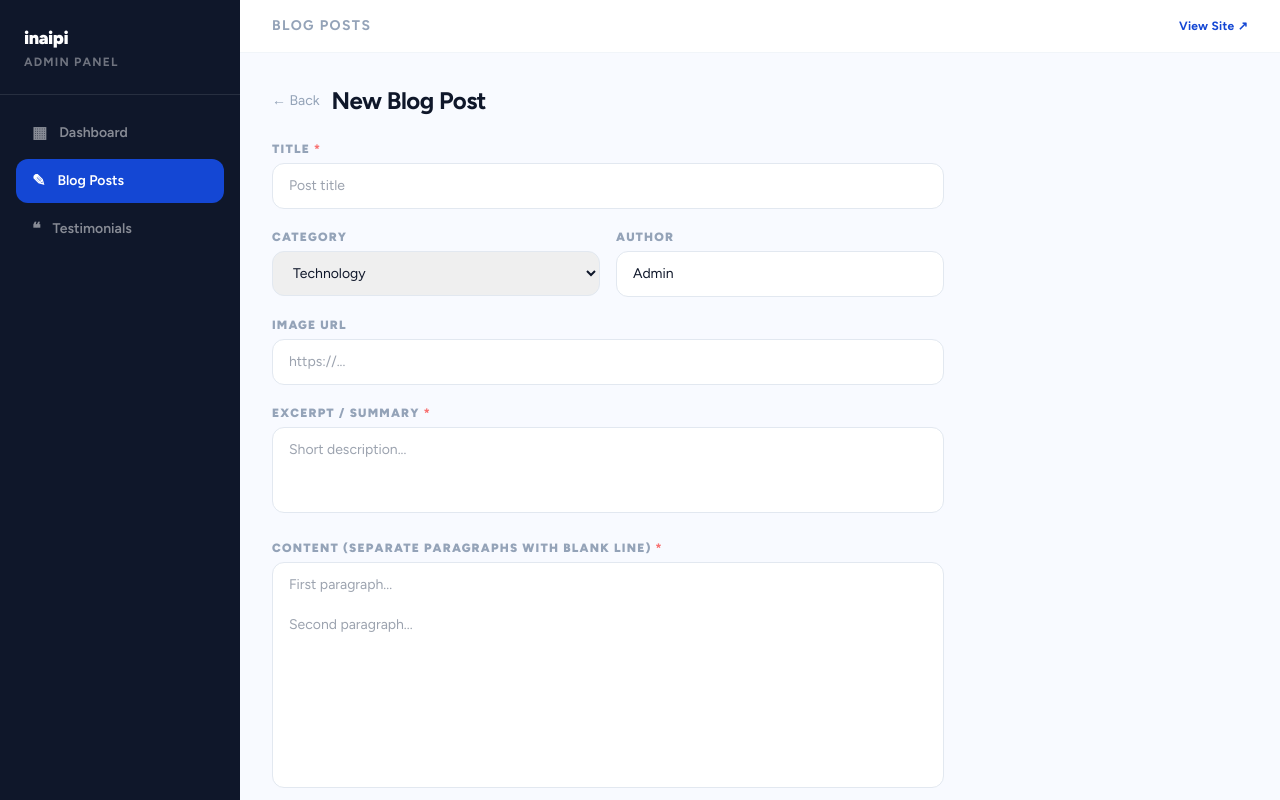
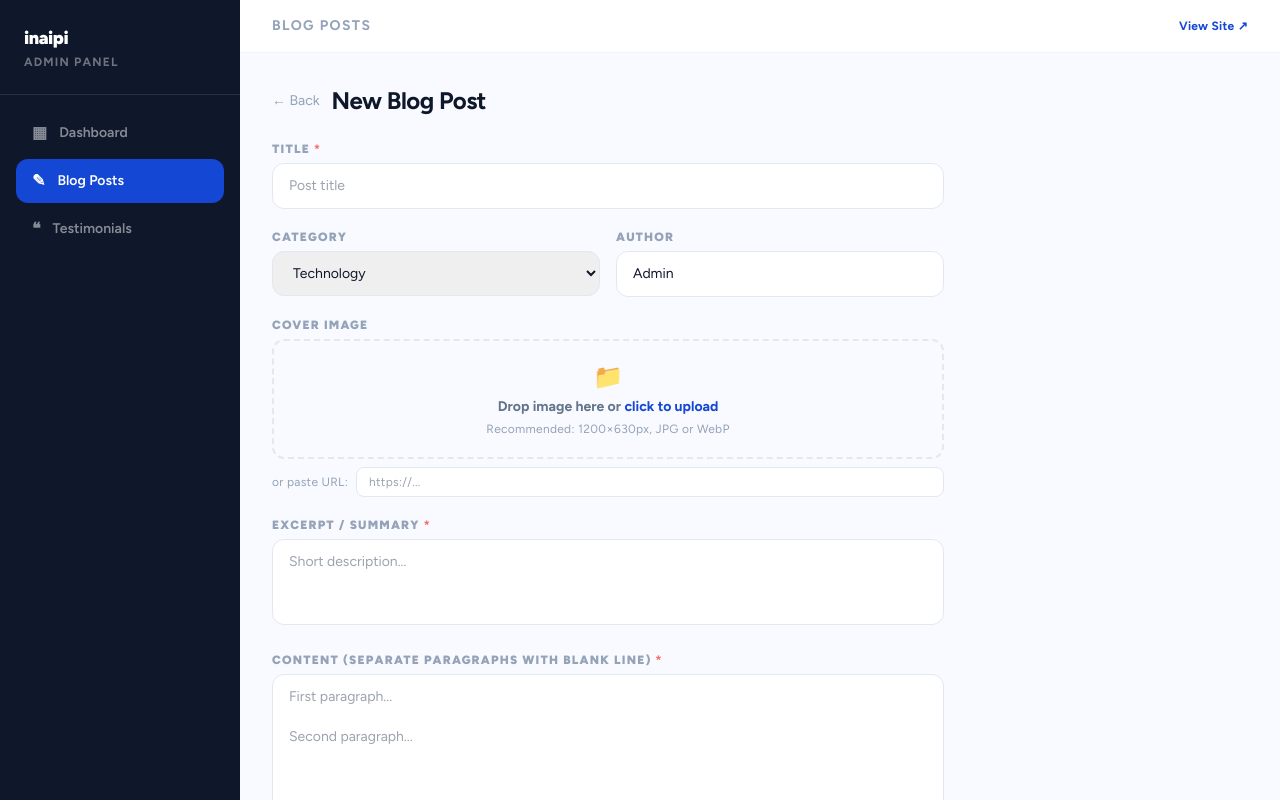
Before and after one commit to varalakshmivaru231020-svg/inaipi, a Next.js app: page /admin/blogs/new in a window 1280 px wide. Shown: the top 800 px of the page. Built offline with nearby package versions, Linux system fonts and the light colour scheme.

Commit message:
feat: add drag-and-drop image upload for blog cover and testimonial avatars
Co-Authored-By: Claude Sonnet 4.6 <noreply@anthropic.com>

```diff
--- a/src/app/admin/blogs/[id]/page.tsx
+++ b/src/app/admin/blogs/[id]/page.tsx
@@ -3,6 +3,7 @@
 import { useEffect, useState } from 'react';
 import { useParams, useRouter } from 'next/navigation';
 import Link from 'next/link';
+import ImageUpload from '../../components/ImageUpload';
 
 export default function EditBlog() {
   const { id } = useParams<{ id: string }>();
@@ -65,9 +66,12 @@ export default function EditBlog() {
             <input value={form.author} onChange={e => set('author', e.target.value)} className={inp} />
           </Field>
         </div>
-        <Field label="Image URL">
-          <input value={form.image} onChange={e => set('image', e.target.value)} className={inp} />
-        </Field>
+        <ImageUpload
+          label="Cover Image"
+          value={form.image}
+          onChange={url => set('image', url)}
+          hint="Recommended: 1200×630px, JPG or WebP"
+        />
         <Field label="Excerpt" required>
           <textarea value={form.excerpt} onChange={e => set('excerpt', e.target.value)} required rows={3} className={inp} />
         </Field>
--- a/src/app/admin/blogs/new/page.tsx
+++ b/src/app/admin/blogs/new/page.tsx
@@ -3,6 +3,7 @@
 import { useState } from 'react';
 import { useRouter } from 'next/navigation';
 import Link from 'next/link';
+import ImageUpload from '../../components/ImageUpload';
 
 export default function NewBlog() {
   const router = useRouter();
@@ -38,29 +39,34 @@ export default function NewBlog() {
 
       <form onSubmit={submit} className="space-y-5">
         <Field label="Title" required>
-          <input value={form.title} onChange={e => set('title', e.target.value)} required placeholder="Post title" className={input} />
+          <input value={form.title} onChange={e => set('title', e.target.value)} required placeholder="Post title" className={inp} />
         </Field>
         <div className="grid sm:grid-cols-2 gap-4">
           <Field label="Category">
-            <select value={form.category} onChange={e => set('category', e.target.value)} className={input}>
+            <select value={form.category} onChange={e => set('category', e.target.value)} className={inp}>
               {['Technology','Business','Design','Updates','Innovation'].map(c => <option key={c}>{c}</option>)}
             </select>
           </Field>
           <Field label="Author">
-            <input value={form.author} onChange={e => set('author', e.target.value)} className={input} />
+            <input value={form.author} onChange={e => set('author', e.target.value)} className={inp} />
           </Field>
         </div>
-        <Field label="Image URL">
-          <input value={form.image} onChange={e => set('image', e.target.value)} placeholder="https://..." className={input} />
-        </Field>
+
+        <ImageUpload
+          label="Cover Image"
+          value={form.image}
+          onChange={url => set('image', url)}
+          hint="Recommended: 1200×630px, JPG or WebP"
+        />
+
         <Field label="Excerpt / Summary" required>
-          <textarea value={form.excerpt} onChange={e => set('excerpt', e.target.value)} required rows={3} placeholder="Short description..." className={input} />
+          <textarea value={form.excerpt} onChange={e => set('excerpt', e.target.value)} required rows={3} placeholder="Short description..." className={inp} />
         </Field>
         <Field label="Content (separate paragraphs with blank line)" required>
-          <textarea value={form.content} onChange={e => set('content', e.target.value)} required rows={10} placeholder="First paragraph...&#10;&#10;Second paragraph..." className={input} />
+          <textarea value={form.content} onChange={e => set('content', e.target.value)} required rows={10} placeholder="First paragraph...&#10;&#10;Second paragraph..." className={inp} />
         </Field>
         <Field label="Tags (comma-separated)">
-          <input value={form.tags} onChange={e => set('tags', e.target.value)} placeholder="AI, CX, Innovation" className={input} />
+          <input value={form.tags} onChange={e => set('tags', e.target.value)} placeholder="AI, CX, Innovation" className={inp} />
         </Field>
         <div className="flex gap-3 pt-2">
           <button type="submit" disabled={saving}
@@ -76,7 +82,7 @@ export default function NewBlog() {
   );
 }
 
-const input = 'w-full border border-slate-200 rounded-xl px-4 py-3 text-sm text-[#0f172a] focus:outline-none focus:border-[#1447d4] transition-colors resize-none';
+const inp = 'w-full border border-slate-200 rounded-xl px-4 py-3 text-sm text-[#0f172a] focus:outline-none focus:border-[#1447d4] transition-colors resize-none';
 
 function Field({ label, required, children }: { label: string; required?: boolean; children: React.ReactNode }) {
   return (
--- /dev/null
+++ b/src/app/admin/components/ImageUpload.tsx
@@ -0,0 +1,95 @@
+'use client';
+
+import { useRef, useState } from 'react';
+
+interface Props {
+  value: string;
+  onChange: (url: string) => void;
+  label?: string;
+  hint?: string;
+}
+
+export default function ImageUpload({ value, onChange, label = 'Image', hint }: Props) {
+  const inputRef = useRef<HTMLInputElement>(null);
+  const [uploading, setUploading] = useState(false);
+  const [error, setError] = useState('');
+
+  const upload = async (file: File) => {
+    setUploading(true);
+    setError('');
+    const form = new FormData();
+    form.append('file', file);
+    const res = await fetch('/api/admin/upload', { method: 'POST', body: form });
+    setUploading(false);
+    if (res.ok) {
+      const { url } = await res.json();
+      onChange(url);
+    } else {
+      setError('Upload failed. Try again.');
+    }
+  };
+
+  const onDrop = (e: React.DragEvent) => {
+    e.preventDefault();
+    const file = e.dataTransfer.files[0];
+    if (file) upload(file);
+  };
+
+  return (
+    <div>
+      <label className="block text-xs font-black uppercase tracking-widest text-slate-400 mb-1.5">{label}</label>
+
+      {/* Preview */}
+      {value && (
+        <div className="relative mb-3 w-full h-40 rounded-xl overflow-hidden border border-slate-200 bg-slate-50 group">
+          <img src={value} alt="preview" className="w-full h-full object-cover" />
+          <button
+            type="button"
+            onClick={() => onChange('')}
+            className="absolute top-2 right-2 w-7 h-7 rounded-full bg-red-500 text-white text-xs flex items-center justify-center opacity-0 group-hover:opacity-100 transition-opacity"
+          >✕</button>
+        </div>
+      )}
+
+      {/* Drop zone */}
+      <div
+        onDrop={onDrop}
+        onDragOver={e => e.preventDefault()}
+        className="border-2 border-dashed border-slate-200 rounded-xl p-5 text-center hover:border-[#1447d4] transition-colors cursor-pointer"
+        onClick={() => inputRef.current?.click()}
+      >
+        {uploading ? (
+          <p className="text-sm text-[#1447d4] font-bold animate-pulse">Uploading...</p>
+        ) : (
+          <>
+            <div className="text-2xl mb-1">📁</div>
+            <p className="text-sm font-bold text-slate-500">Drop image here or <span className="text-[#1447d4]">click to upload</span></p>
+            <p className="text-xs text-slate-400 mt-1">{hint ?? 'JPG, PNG, WebP — max 5 MB'}</p>
+          </>
+        )}
+      </div>
+
+      {/* URL input fallback */}
+      <div className="flex items-center gap-2 mt-2">
+        <span className="text-xs text-slate-400 shrink-0">or paste URL:</span>
+        <input
+          type="url"
+          value={value}
+          onChange={e => onChange(e.target.value)}
+          placeholder="https://..."
+          className="flex-1 border border-slate-200 rounded-lg px-3 py-1.5 text-xs text-[#0f172a] focus:outline-none focus:border-[#1447d4] transition-colors"
+        />
+      </div>
+
+      {error && <p className="text-red-500 text-xs mt-1">{error}</p>}
+
+      <input
+        ref={inputRef}
+        type="file"
+        accept="image/*"
+        className="hidden"
+        onChange={e => { const f = e.target.files?.[0]; if (f) upload(f); }}
+      />
+    </div>
+  );
+}
--- a/src/app/admin/testimonials/page.tsx
+++ b/src/app/admin/testimonials/page.tsx
@@ -1,6 +1,7 @@
 'use client';
 
 import { useEffect, useState } from 'react';
+import ImageUpload from '../components/ImageUpload';
 
 type T = { id: string; name: string; role: string; quote: string; avatar: string; stat: string; statLabel: string; stars: number };
 const blank = (): Omit<T, 'id'> => ({ name:'', role:'', quote:'', avatar:'', stat:'', statLabel:'', stars:5 });
@@ -75,7 +76,9 @@ export default function AdminTestimonials() {
                 {[5,4,3,2,1].map(n => <option key={n} value={n}>{n} ★</option>)}
               </select>
             </Field>
-            <Field label="Avatar URL"><input value={form.avatar} onChange={e => set('avatar', e.target.value)} placeholder="https://..." className={inp} /></Field>
+            <div className="sm:col-span-2">
+              <ImageUpload label="Avatar" value={form.avatar} onChange={url => set('avatar', url)} hint="Square image, min 100×100px" />
+            </div>
           </div>
           <Field label="Quote">
             <textarea value={form.quote} onChange={e => set('quote', e.target.value)} rows={3} placeholder="Customer testimonial..." className={`${inp} mt-4`} />
--- /dev/null
+++ b/src/app/api/admin/upload/route.ts
@@ -0,0 +1,20 @@
+import { NextRequest, NextResponse } from 'next/server';
+import { writeFileSync, mkdirSync } from 'fs';
+import { join, extname } from 'path';
+
+export async function POST(req: NextRequest) {
+  const form = await req.formData();
+  const file = form.get('file') as File | null;
+
+  if (!file) return NextResponse.json({ error: 'No file' }, { status: 400 });
+
+  const ext  = extname(file.name) || '.jpg';
+  const name = `${Date.now()}-${Math.random().toString(36).slice(2)}${ext}`;
+  const dir  = join(process.cwd(), 'public', 'uploads');
+
+  mkdirSync(dir, { recursive: true });
+  const bytes = await file.arrayBuffer();
+  writeFileSync(join(dir, name), Buffer.from(bytes));
+
+  return NextResponse.json({ url: `/uploads/${name}` });
+}
```
Also changed, not shown: 1 other file (tests, documents, lock files or other folders).
